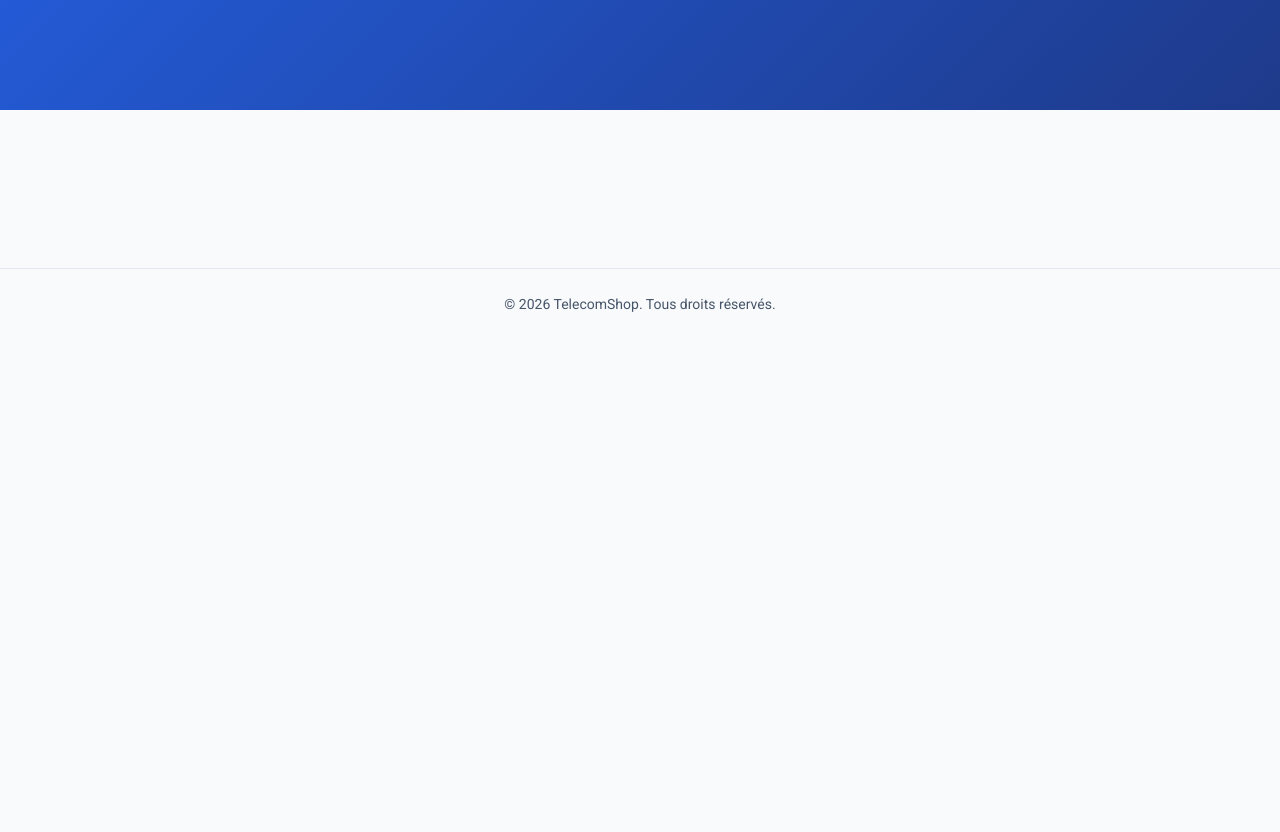
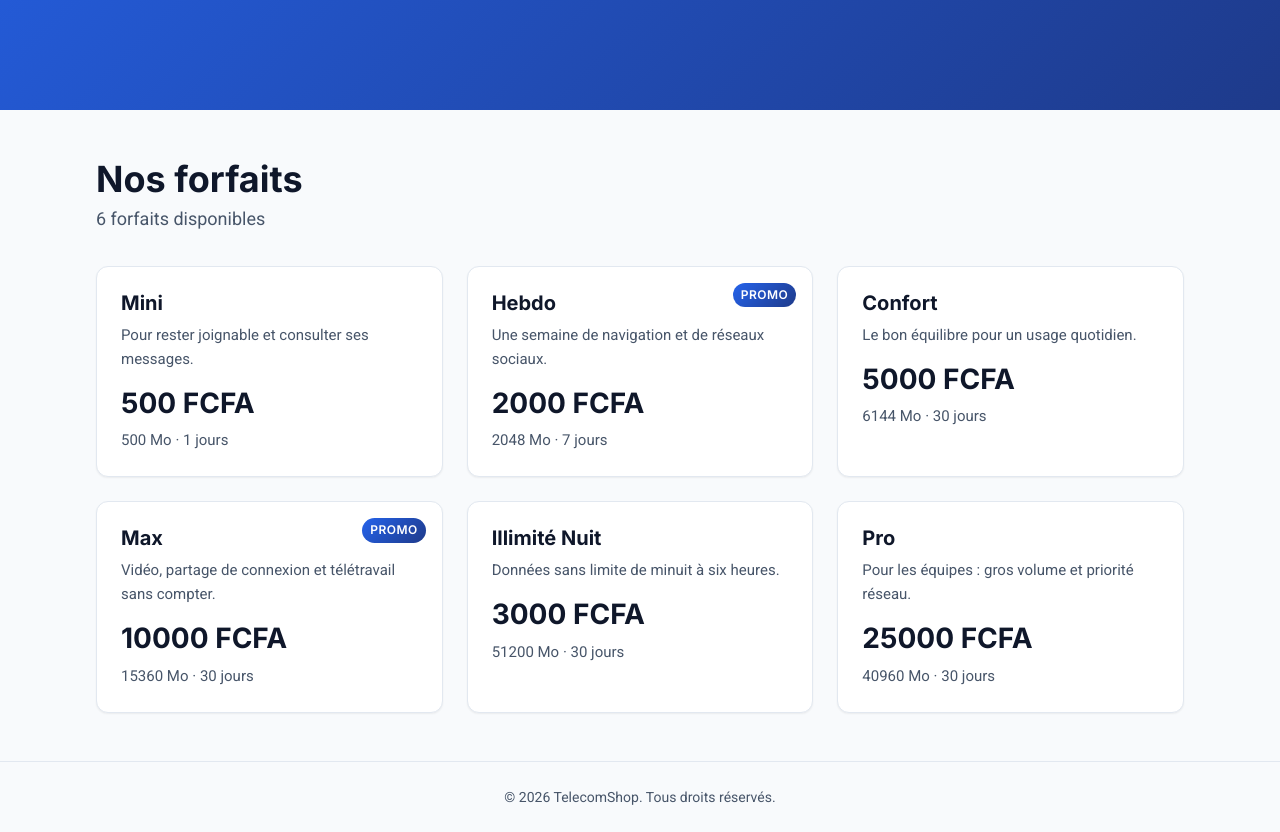
Before and after one commit to aleck2209/telecom-shop, an Angular app: page / in a window 1280 px wide. Shown: the part 461-1293 px from the top of the page. Before the commit the page ends 800 px from the top, so only its background shows below. Built offline with nearby package versions, Linux system fonts and the light colour scheme.

Commit message:
fear: utiliser le @if, @for pour l'affichae conditionnelle et l'itération d'élements dans le template.

```diff
--- a/src/app/app.html
+++ b/src/app/app.html
@@ -1,6 +1,7 @@
 <app-header></app-header>
 <main>
   <app-hero></app-hero>
+  <app-plan-list></app-plan-list>
   <router-outlet />
 </main>
 <app-footer></app-footer>
--- a/src/app/app.ts
+++ b/src/app/app.ts
@@ -3,9 +3,10 @@ import { RouterOutlet } from '@angular/router';
 import { Header } from './header/header';
 import { Footer } from './footer/footer';
 import { Hero } from './hero/hero';
+import { PlanList } from './plan-list/plan-list';
 
 @Component({
-  imports: [RouterOutlet, Header, Footer, Hero],
+  imports: [RouterOutlet, Header, Footer, Hero, PlanList],
   selector: 'app-root',
   styleUrl: './app.css',
   templateUrl: './app.html',
--- /dev/null
+++ b/src/app/plan-list/plan-list.css
@@ -0,0 +1,100 @@
+:host {
+  display: block;
+}
+
+.plans {
+  padding-block: var(--space-6);
+}
+
+.plans h2 {
+  margin-bottom: var(--space-1);
+}
+
+.plans-count {
+  margin: 0 0 var(--space-5);
+  color: var(--color-text-muted);
+}
+
+.empty-state {
+  margin: var(--space-4) 0 0;
+  padding: var(--space-5);
+  border: 1px dashed var(--color-border);
+  border-radius: var(--radius-md);
+  color: var(--color-text-muted);
+  text-align: center;
+}
+
+/* Grille : 1 colonne sur mobile, 2 dès 640px, 3 dès 1024px */
+.plans-grid {
+  display: grid;
+  grid-template-columns: 1fr;
+  gap: var(--space-4);
+  margin: 0;
+  padding: 0;
+  list-style: none;
+}
+
+@media (min-width: 640px) {
+  .plans-grid {
+    grid-template-columns: repeat(2, 1fr);
+  }
+}
+
+@media (min-width: 1024px) {
+  .plans-grid {
+    grid-template-columns: repeat(3, 1fr);
+  }
+}
+
+.plan-card {
+  position: relative;
+  display: flex;
+  flex-direction: column;
+  gap: var(--space-2);
+  padding: var(--space-4);
+  background-color: var(--color-surface);
+  border: 1px solid var(--color-border);
+  border-radius: var(--radius-md);
+  box-shadow: var(--shadow-sm);
+}
+
+.plan-name {
+  margin: 0;
+  font-size: 1.25rem;
+}
+
+.plan-description {
+  margin: 0;
+  color: var(--color-text-muted);
+  font-size: 0.9375rem;
+}
+
+.plan-price {
+  margin: var(--space-2) 0 0;
+  font-family: var(--font-heading);
+  font-weight: 700;
+  font-size: 1.75rem;
+  line-height: 1.2;
+}
+
+.plan-meta {
+  margin: 0;
+  color: var(--color-text-muted);
+  font-size: 0.9375rem;
+}
+
+.badge-promo {
+  position: absolute;
+  top: var(--space-3);
+  right: var(--space-3);
+  padding: var(--space-1) var(--space-2);
+  border-radius: var(--radius-pill);
+  background-image: var(--gradient-brand);
+  color: var(--color-surface);
+  font-family: var(--font-heading);
+  font-weight: 600;
+  font-size: 0.75rem;
+  line-height: 1.4;
+  text-transform: uppercase;
+  letter-spacing: 0.04em;
+}
--- /dev/null
+++ b/src/app/plan-list/plan-list.html
@@ -0,0 +1,23 @@
+<section class="plans">
+    <div class="container">
+        <h2>Nos forfaits</h2>
+        @if (plans.length > 0) {
+            <p class="plans-count">{{plans.length}} forfaits disponibles</p>
+            <ul class="plans-grid">
+                @for(plan of plans; track plan.id) {
+                    <li class="plan-card">
+                        <h3 class="plan-name">{{plan.name}}</h3>
+                        <p class="plan-description">{{plan.description}}</p>
+                        <p class="plan-price">{{plan.price}} FCFA</p>
+                        <p class="plan-meta">{{plan.dataMb}} Mo · {{plan.validityDays}} jours</p>
+                        @if (plan.promo) {
+                            <span class="badge-promo">Promo</span>
+                        }
+                    </li>
+                }
+            </ul>
+        } @else {
+            <p class="empty-state">Aucun forfait disponible pour le moment.</p>
+        }
+    </div>
+</section>
--- /dev/null
+++ b/src/app/plan-list/plan-list.ts
@@ -0,0 +1,12 @@
+import { Component } from '@angular/core';
+import { Plan, PLANS } from '../plan';
+
+@Component({
+  imports: [],
+  selector: 'app-plan-list',
+  styleUrl: './plan-list.css',
+  templateUrl: './plan-list.html',
+})
+export class PlanList {
+  plans: Plan[] = PLANS
+}
```
Also changed, not shown: 1 other file (tests, documents, lock files or other folders).
